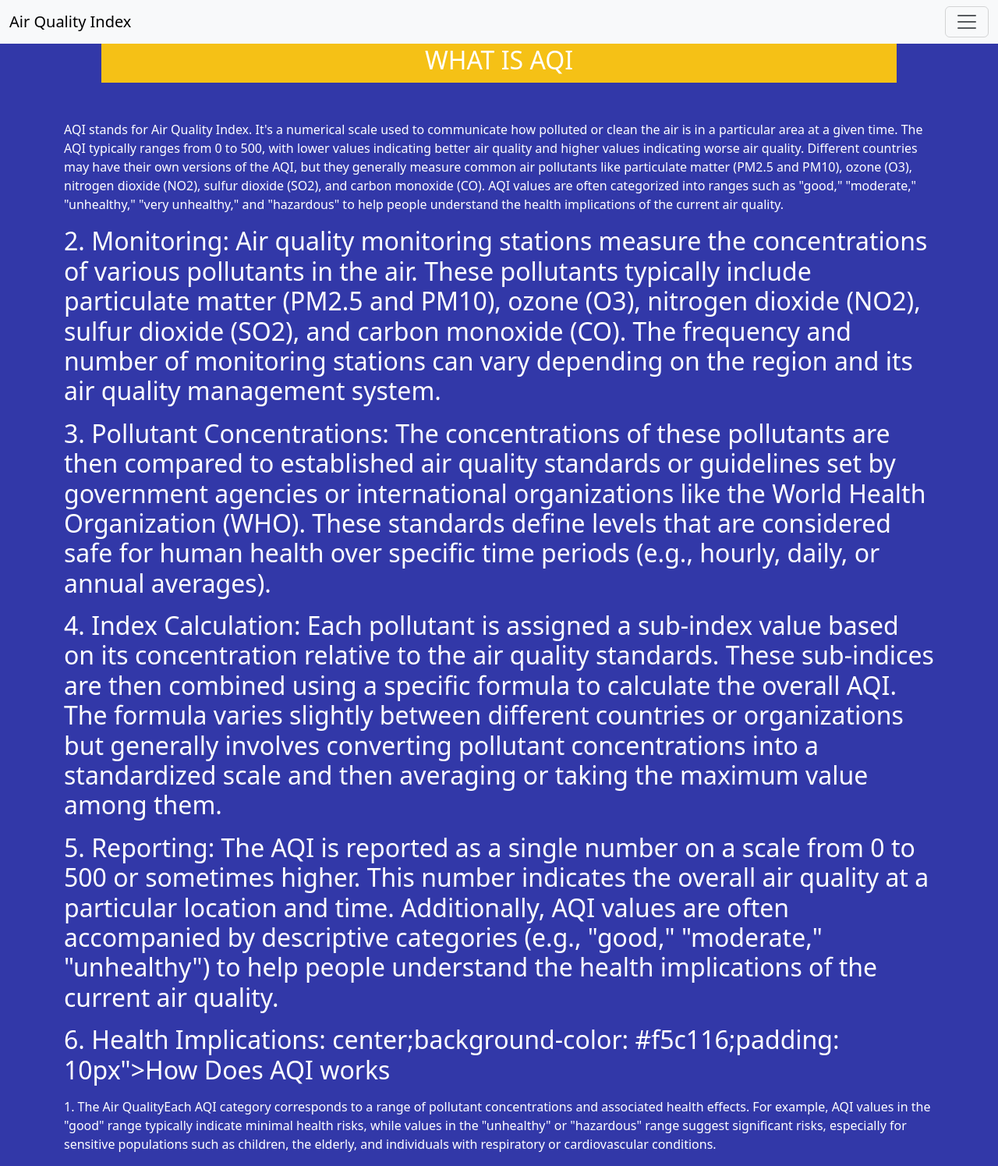
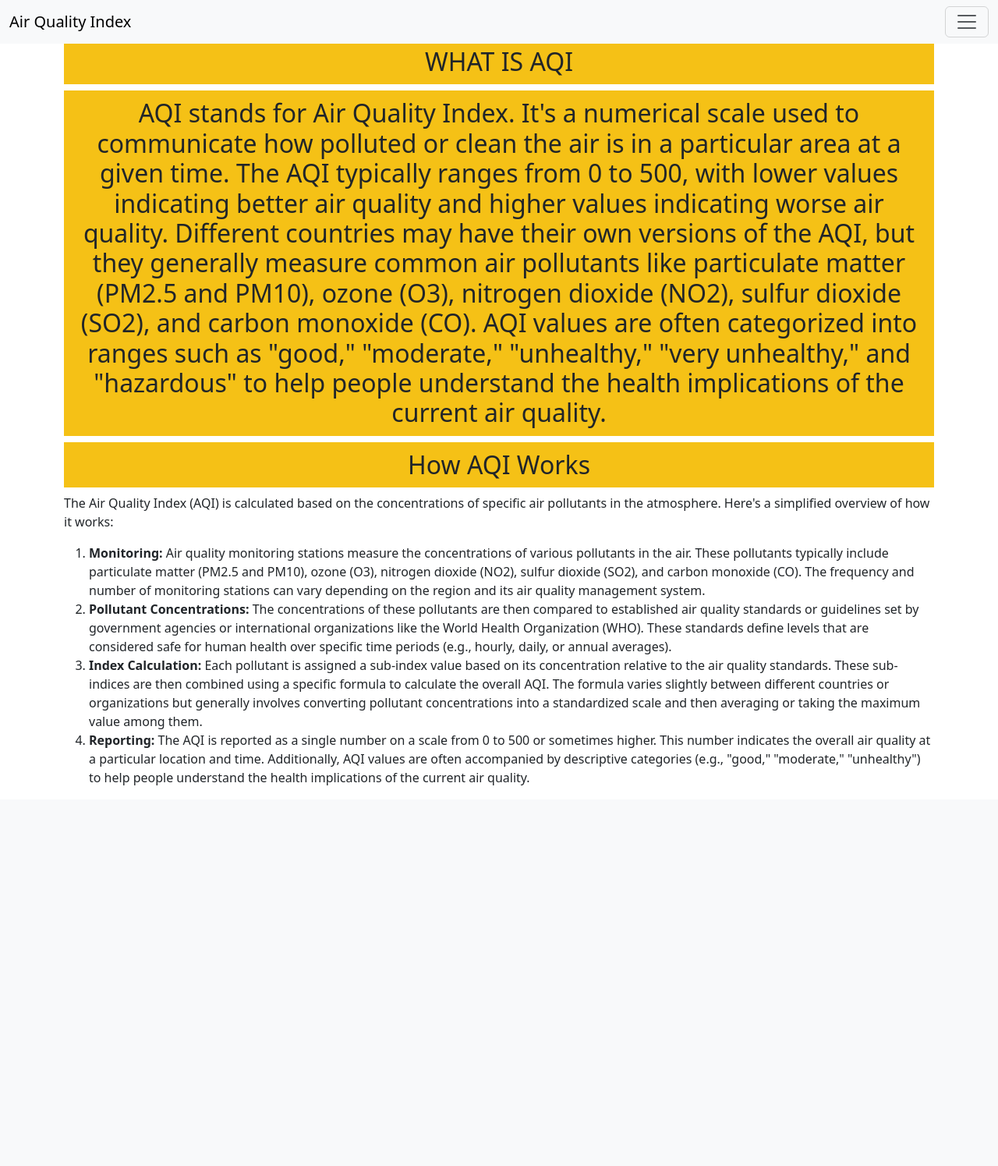
Before and after one commit to jithinjose-sics/Air_Quality_Index, a Django app: page /aqi in a window 1280 px wide. Shown: the whole page at 78% size. After the commit the page ends 1007 px from the top, so only its background shows below. Run offline with Django 4.2, Linux system fonts and the light colour scheme; some libraries are stand-ins or nearby versions.

Commit message:
fixed bugs again

```diff
--- a/aqi_app/views.py
+++ b/aqi_app/views.py
@@ -14,13 +14,17 @@
     return render(request,'aqi_city.html',{'name':c})
 
 def prediction(request,city):
-    p1=float(request.POST['pm10'])
-    p2=float(request.POST['pm2'])
-    s=float(request.POST['so'])
-    c=float(request.POST['co'])
-    nx=float(request.POST['nox'])
-    nh=float(request.POST['nh3'])
-    o3=float(request.POST['o3'])
+    p1 = float(request.POST['pm10'])
+    p2 = float(request.POST['pm2'])
+    s = float(request.POST['so'])
+    c = float(request.POST['co'])
+    nx = float(request.POST['nox'])
+    nh = float(request.POST['nh3'])
+    o3 = float(request.POST['o3'])
+    category = ""
+    h = ""
+    s = ""
+    c = ""
     if city=="THRISSUR":
         data_2023 = pd.read_excel(r"AQI DATASET_2023_2022.xlsx",sheet_name = '2023')
         data_2022 = pd.read_excel(r"AQI DATASET_2023_2022.xlsx",sheet_name = '2022')
@@ -96,7 +100,6 @@
         category="MODERATE"
     elif result>200 and result<=300:
         category="POOR"
-
     elif result > 300 and result <= 400:
         category ="VERY POOR"
     elif result>400:
--- a/template/AQI.html
+++ b/template/AQI.html
@@ -1,41 +1,48 @@
 <!DOCTYPE html>
-{% load static%}
+{% load static %}
 {% load bootstrap5 %}
-  {% bootstrap_css %}
-  {% bootstrap_javascript %}
+{% bootstrap_css %}
+{% bootstrap_javascript %}
 <html lang="en">
 <head>
-
     <meta charset="UTF-8">
     <title>Title</title>
+    <style>
+        body {
+            background-color: #3238a8;
+            color: white;
+            font-family: Arial, sans-serif;
+        }
+        .container {
+            margin-top: 50px;
+        }
+        h2 {
+            text-align: center;
+            background-color: #f5c116;
+            padding: 10px;
+        }
+        p {
+            margin-bottom: 20px;
+        }
+    </style>
 </head>
-<body style="background-color:#3238a8;">
-{% include 'navbar.html' %}
-<div class='container mt-5'>
-  <h2 style="color:white;text-align:center;background-color: #f5c116;padding: 10px" class='m-5'>WHAT IS AQI</h2>
-<p style="color:white;">
-AQI stands for Air Quality Index. It's a numerical scale used to communicate how polluted or clean the air is in a particular area at a given time. The AQI typically ranges from 0 to 500, with lower values indicating better air quality and higher values indicating worse air quality. Different countries may have their own versions of the AQI, but they generally measure common air pollutants like particulate matter (PM2.5 and PM10), ozone (O3), nitrogen dioxide (NO2), sulfur dioxide (SO2), and carbon monoxide (CO). AQI values are often categorized into ranges such as "good," "moderate," "unhealthy," "very unhealthy," and "hazardous" to help people understand the health implications of the current air quality.</p>
-<h2 style="color:white;text-align: Index (AQI) is calculated based on the concentrations of specific air pollutants in the atmosphere. Here's a simplified overview of how it works:</p>
-<p style="color:white;">2. Monitoring: Air quality monitoring stations measure the concentrations of various pollutants in the air. These pollutants typically include particulate matter (PM2.5 and PM10), ozone (O3), nitrogen dioxide (NO2), sulfur dioxide (SO2), and carbon monoxide (CO). The frequency and number of monitoring stations can vary depending on the region and its air quality management system.</p>
-<p style="color:white;">3. Pollutant Concentrations: The concentrations of these pollutants are then compared to established air quality standards or guidelines set by government agencies or international organizations like the World Health Organization (WHO). These standards define levels that are considered safe for human health over specific time periods (e.g., hourly, daily, or annual averages).</p>
-<p style="color:white;">4. Index Calculation: Each pollutant is assigned a sub-index value based on its concentration relative to the air quality standards. These sub-indices are then combined using a specific formula to calculate the overall AQI. The formula varies slightly between different countries or organizations but generally involves converting pollutant concentrations into a standardized scale and then averaging or taking the maximum value among them.</p>
-<p style="color:white;">5. Reporting: The AQI is reported as a single number on a scale from 0 to 500 or sometimes higher. This number indicates the overall air quality at a particular location and time. Additionally, AQI values are often accompanied by descriptive categories (e.g., "good," "moderate," "unhealthy") to help people understand the health implications of the current air quality.</p>
-<p style="color:white;">6. Health Implications: center;background-color: #f5c116;padding: 10px">How Does AQI works</h2>
-<p style="color:white;">1. The Air QualityEach AQI category corresponds to a range of pollutant concentrations and associated health effects. For example, AQI values in the "good" range typically indicate minimal health risks, while values in the "unhealthy" or "hazardous" range suggest significant risks, especially for sensitive populations such as children, the elderly, and individuals with respiratory or cardiovascular conditions.</p>
-</div>
-
-<!--<h2 style="color:white;text-align:center">Major Pollutants</h2>-->
-<!--<p style="color:white;">1. Particulate Matter (PM2.5 and PM10): These are tiny particles suspended in the air, with PM2.5 referring to particles with a diameter of 2.5 micrometers or smaller, and PM10 referring to particles with a diameter of 10 micrometers or smaller. PM2.5 particles are especially concerning because they can penetrate deep into the lungs and even enter the bloodstream, causing respiratory and cardiovascular problems.</p>-->
-<!--<p style="color:white;">2. Ozone (O3): Ozone is a reactive gas molecule present in the Earth's atmosphere. While ozone in the stratosphere protects us from the sun's ultraviolet radiation, ground-level ozone is a major component of smog and can cause respiratory issues, especially in vulnerable populations.</p>-->
-<!--<p style="color:white;">3. Nitrogen Dioxide (NO2): Nitrogen dioxide is a reddish-brown gas produced by burning fossil fuels, primarily from vehicle emissions and industrial activities. Exposure to NO2 can irritate the airways, exacerbate respiratory conditions such as asthma, and contribute to the formation of other air pollutants.</p>-->
-<!--<p style="color:white;">4. Sulfur Dioxide (SO2): Sulfur dioxide is a gas produced by burning fossil fuels containing sulfur, such as coal and oil, and industrial processes like metal smelting. It can cause respiratory problems, particularly in individuals with asthma, and contribute to the formation of particulate matter and acid rain.</p>-->
-<!--<p style="color:white;">5. Carbon Monoxide (CO): Carbon monoxide is a colorless, odorless gas produced by incomplete combustion of carbon-containing fuels, such as gasoline, natural gas, and wood. High levels of CO can be lethal, as it interferes with the body's ability to transport oxygen in the bloodstream.</p>-->
-<!--<h2 style="color:white;text-align:center">Air Quality And Health</h2>-->
-<!--<p style="color:white;">1. Air quality plays a significant role in human health, as exposure to air pollution can have various adverse effects on the respiratory, cardiovascular, and other systems of the body. Here's how air quality can impact health:</p>-->
-<!--<p style="color:white;">2. Respiratory Health: Inhalation of air pollutants, such as particulate matter (PM2.5 and PM10), ozone (O3), nitrogen dioxide (NO2), sulfur dioxide (SO2), and carbon monoxide (CO), can irritate the respiratory tract and lead to respiratory problems. This includes aggravated asthma, bronchitis, decreased lung function, and increased susceptibility to respiratory infections.</p>-->
-<!--<p style="color:white;">3. Cardiovascular Health: Air pollution is associated with an increased risk of cardiovascular diseases such as heart attacks, strokes, and hypertension. Exposure to pollutants like PM2.5 and NO2 can trigger inflammation, oxidative stress, and vasoconstriction, leading to cardiovascular events.</p>-->
-<!--<p style="color:white;">4. Neurological Health: Emerging research suggests that air pollution may also impact neurological health. Exposure to pollutants like fine particulate matter has been linked to cognitive decline, neurodevelopmental disorders in children, and an increased risk of neurodegenerative diseases such as Alzheimer's and Parkinson's.</p>-->
-<!--<p style="color:white;">5. Reproductive Health: Air pollution can affect reproductive health, including fertility, pregnancy outcomes, and fetal development. Exposure to pollutants during pregnancy has been associated with preterm birth, low birth weight, and developmental abnormalities in offspring.</p>-->
-<!--<p style="color:white;">6. Mortality: Long-term exposure to high levels of air pollution is associated with an increased risk of premature death from respiratory and cardiovascular diseases, as well as other health conditions. Vulnerable populations, including children, the elderly, and individuals with pre-existing health conditions, are particularly at risk.</p>-->
+<body>
+    {% include 'navbar.html' %}
+    <div class='container'>
+        <h2>WHAT IS AQI</h2>
+        <h2>
+            AQI stands for Air Quality Index. It's a numerical scale used to communicate how polluted or clean the air is in a particular area at a given time. The AQI typically ranges from 0 to 500, with lower values indicating better air quality and higher values indicating worse air quality. Different countries may have their own versions of the AQI, but they generally measure common air pollutants like particulate matter (PM2.5 and PM10), ozone (O3), nitrogen dioxide (NO2), sulfur dioxide (SO2), and carbon monoxide (CO). AQI values are often categorized into ranges such as "good," "moderate," "unhealthy," "very unhealthy," and "hazardous" to help people understand the health implications of the current air quality.
+        </h2>
+        <h2>How AQI Works</h2>
+        <p>
+            The Air Quality Index (AQI) is calculated based on the concentrations of specific air pollutants in the atmosphere. Here's a simplified overview of how it works:
+        </p>
+        <ol>
+            <li><strong>Monitoring:</strong> Air quality monitoring stations measure the concentrations of various pollutants in the air. These pollutants typically include particulate matter (PM2.5 and PM10), ozone (O3), nitrogen dioxide (NO2), sulfur dioxide (SO2), and carbon monoxide (CO). The frequency and number of monitoring stations can vary depending on the region and its air quality management system.</li>
+            <li><strong>Pollutant Concentrations:</strong> The concentrations of these pollutants are then compared to established air quality standards or guidelines set by government agencies or international organizations like the World Health Organization (WHO). These standards define levels that are considered safe for human health over specific time periods (e.g., hourly, daily, or annual averages).</li>
+            <li><strong>Index Calculation:</strong> Each pollutant is assigned a sub-index value based on its concentration relative to the air quality standards. These sub-indices are then combined using a specific formula to calculate the overall AQI. The formula varies slightly between different countries or organizations but generally involves converting pollutant concentrations into a standardized scale and then averaging or taking the maximum value among them.</li>
+            <li><strong>Reporting:</strong> The AQI is reported as a single number on a scale from 0 to 500 or sometimes higher. This number indicates the overall air quality at a particular location and time. Additionally, AQI values are often accompanied by descriptive categories (e.g., "good," "moderate," "unhealthy") to help people understand the health implications of the current air quality.</li>
+        </ol>
+    </div>
 </body>
 </html>
--- a/template/calc.html
+++ b/template/calc.html
@@ -11,7 +11,7 @@
 <body style="background-color:#3238a8; color: #fff;">
 {% include 'navbar.html' %}
 <div class="container mt-5">
-    <h2 class="text-center bg-warning py-2">AQI CALCULATOR</h2>
+    <h2 class="text-center bg-warning py-2">About AQI CALCULATOR</h2>
     <div class="p-4">
         <p><b>An AQI (Air Quality Index) calculator</b> is a tool or algorithm that takes input data on pollutant concentrations measured at specific monitoring stations and calculates the overall AQI value for a given location and time. The AQI calculator typically considers the concentrations of various pollutants, such as particulate matter (PM2.5 and PM10), ozone (O3), nitrogen dioxide (NO2), sulfur dioxide (SO2), and carbon monoxide (CO), as well as their respective health impact functions or breakpoints.</p>
         <p>The process involves converting pollutant concentrations into standardized sub-indices using predefined equations or tables, and then combining these sub-indices to derive the overall AQI value. The resulting AQI value is usually accompanied by a categorical descriptor (e.g., "good," "moderate," "unhealthy") to help communicate the health implications of the air quality to the public.</p>
```
Also changed, not shown: template/aqi_city.html (+21 -0 lines).
